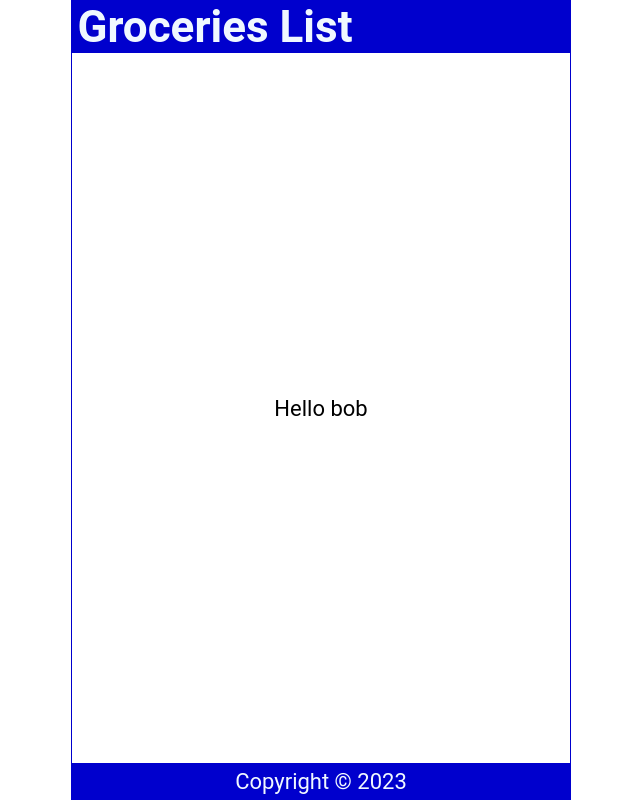
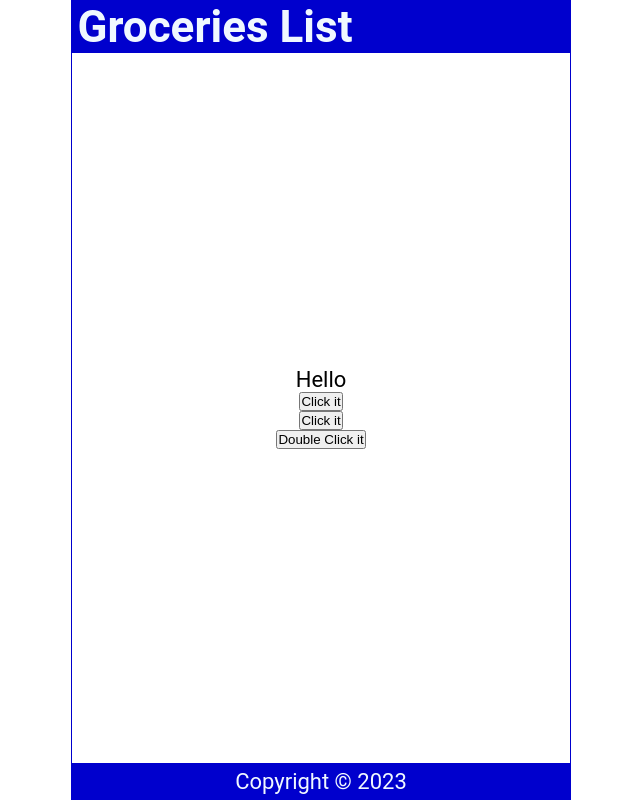
Before and after one commit to Ajay9407898020/React-tuts-dev, a React (Create React App) app: page / in a window 1280 px wide. Shown: the whole page, without its empty margins (319-959 px from the left). Built offline with nearby package versions, Linux system fonts and the light colour scheme; the HTML template or start-up script is replaced by a standard one.

Commit message:
add click event

```diff
--- a/src/Content.js
+++ b/src/Content.js
@@ -6,9 +6,21 @@ function Content() {
     const int = Math.floor(Math.random() * 3);
     return names[int];
   };
+  const handleClick = () => {
+    console.log('You clicked it');
+  }
+  const handleClick2 = (names) => {
+    console.log(`${names} was clicked`);
+  }
+  const handleClick3 = (e) => {
+    console.log(e.target);
+  }
   return (
     <main>
-      <p>Hello {handleNameChange()}</p>
+      <p>Hello </p>
+      <button onClick={handleClick}>Click it</button>
+      <button onClick={()=> handleClick2('Ajay')}>Click it</button>
+      <button onDoubleClick={(e)=> handleClick3(e)}>Double Click it</button>
     </main>
   );
 }
```
